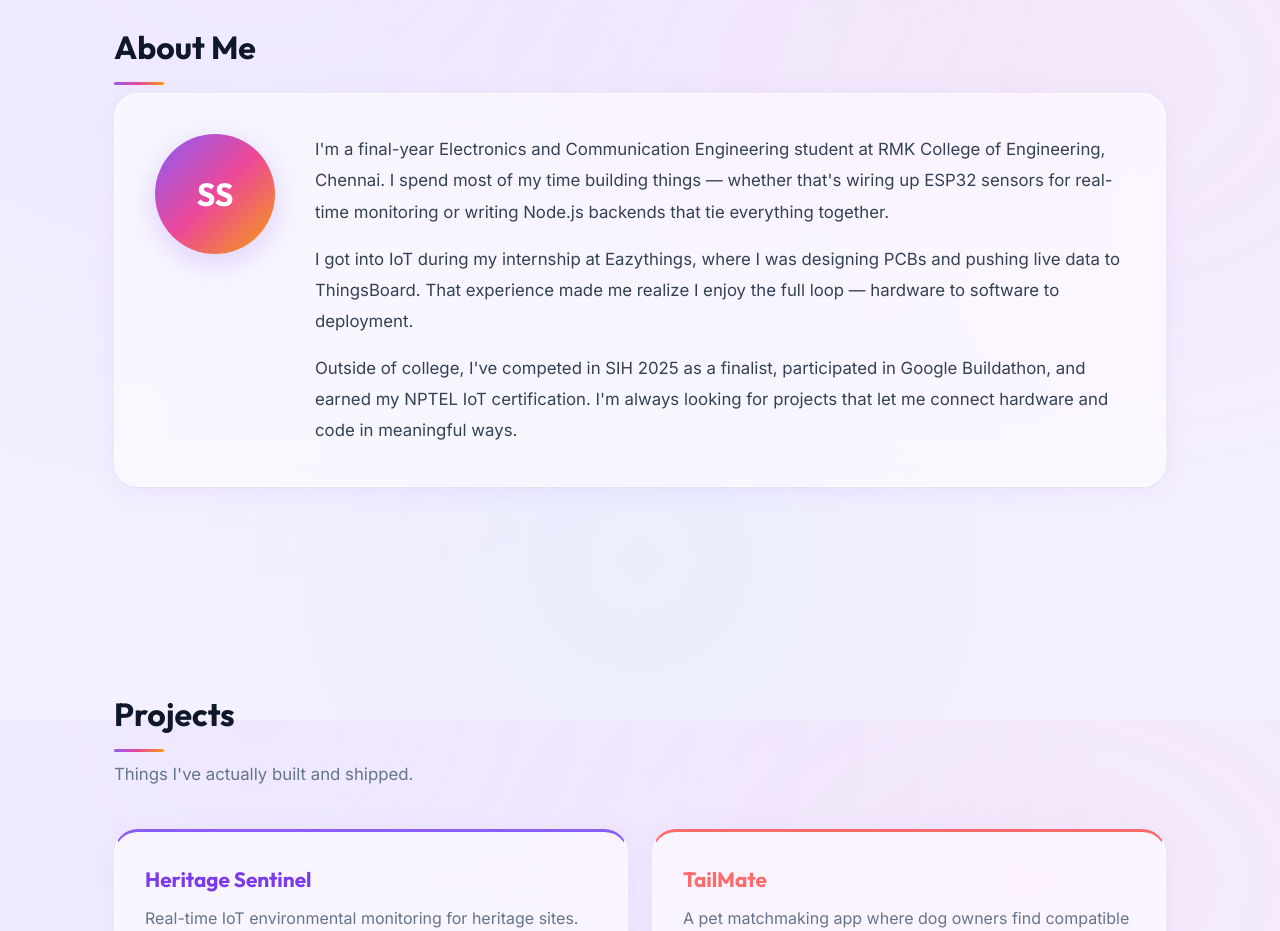
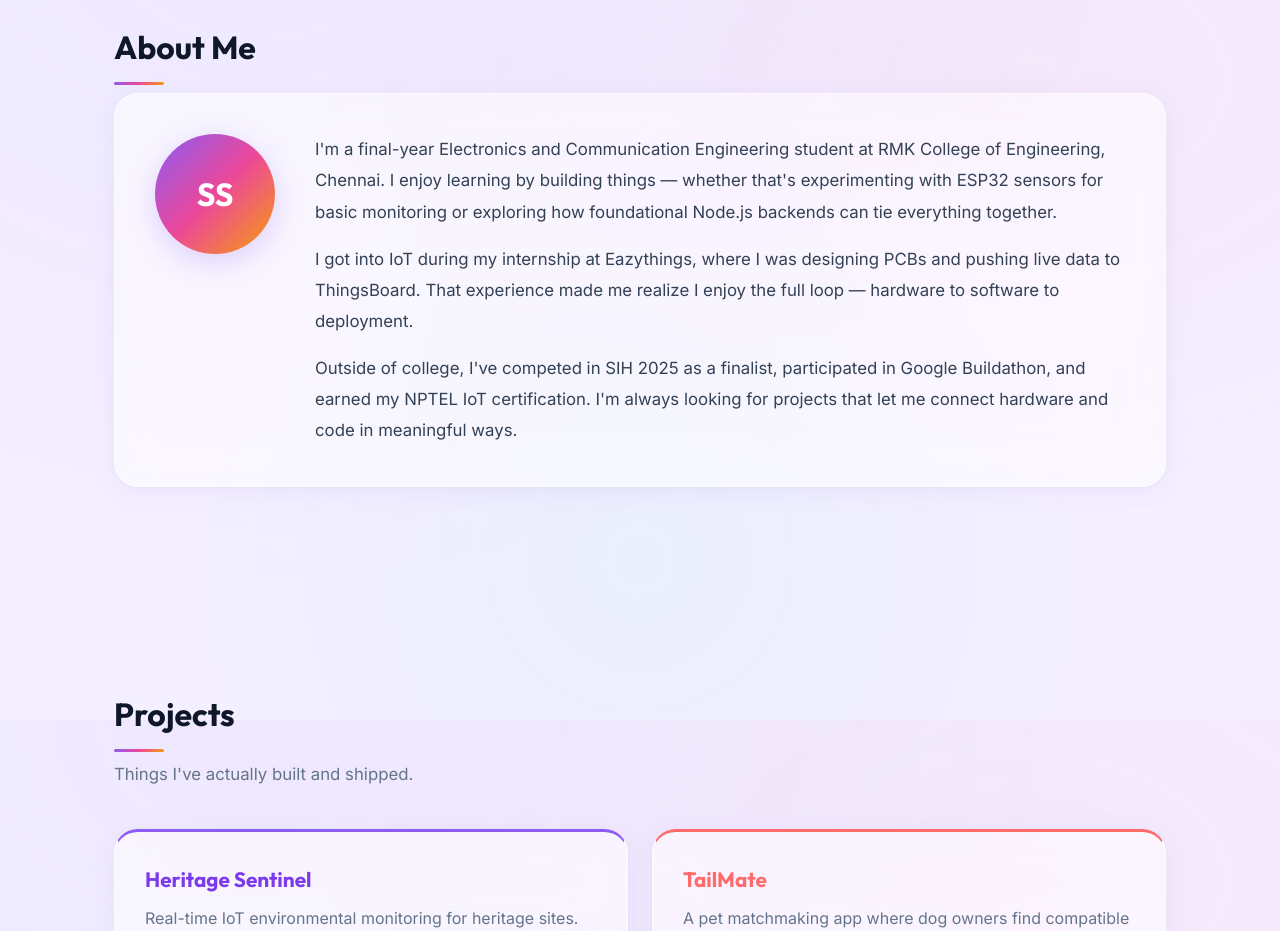
Before and after one commit to Shrinath777/tailmate-app, a React (Vite) app in the folder portfolio/: page / in a window 1280 px wide. Shown: the part 880-1811 px from the top of the page. Built offline with nearby package versions, Linux system fonts and the light colour scheme.

Commit message:
Updated intro text to reflect foundational knowledge instead of mastery

```diff
--- a/portfolio/src/components/About.jsx
+++ b/portfolio/src/components/About.jsx
@@ -15,10 +15,10 @@ function About() {
         <div className="about-text">
           <p>
             I'm a final-year Electronics and Communication Engineering student
-            at RMK College of Engineering, Chennai. I spend most of my time
-            building things — whether that's wiring up ESP32 sensors for
-            real-time monitoring or writing Node.js backends that tie everything
-            together.
+            at RMK College of Engineering, Chennai. I enjoy learning by building
+            things — whether that's experimenting with ESP32 sensors for basic
+            monitoring or exploring how foundational Node.js backends can tie
+            everything together.
           </p>
           <p>
             I got into IoT during my internship at Eazythings, where I was
```
